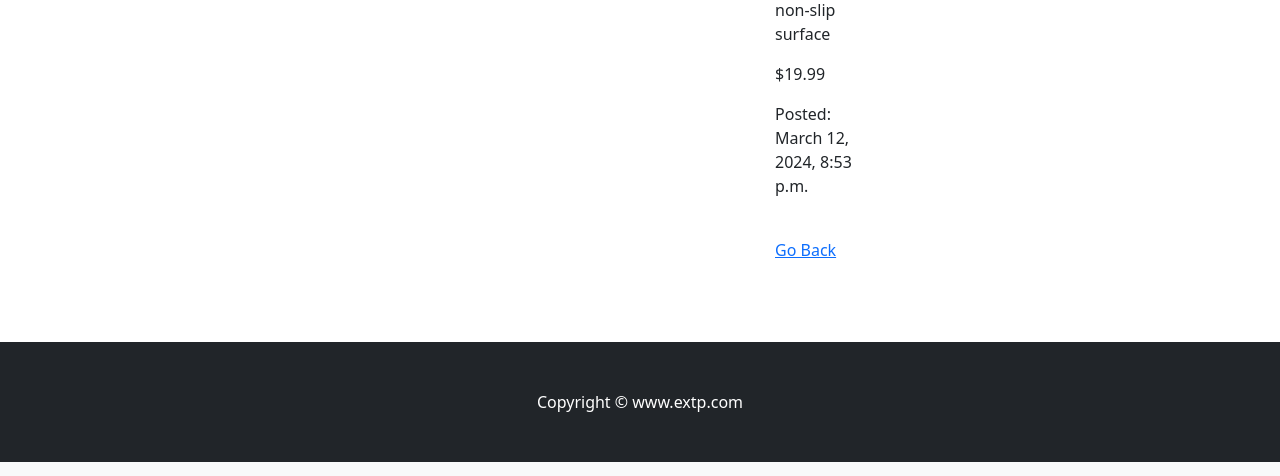
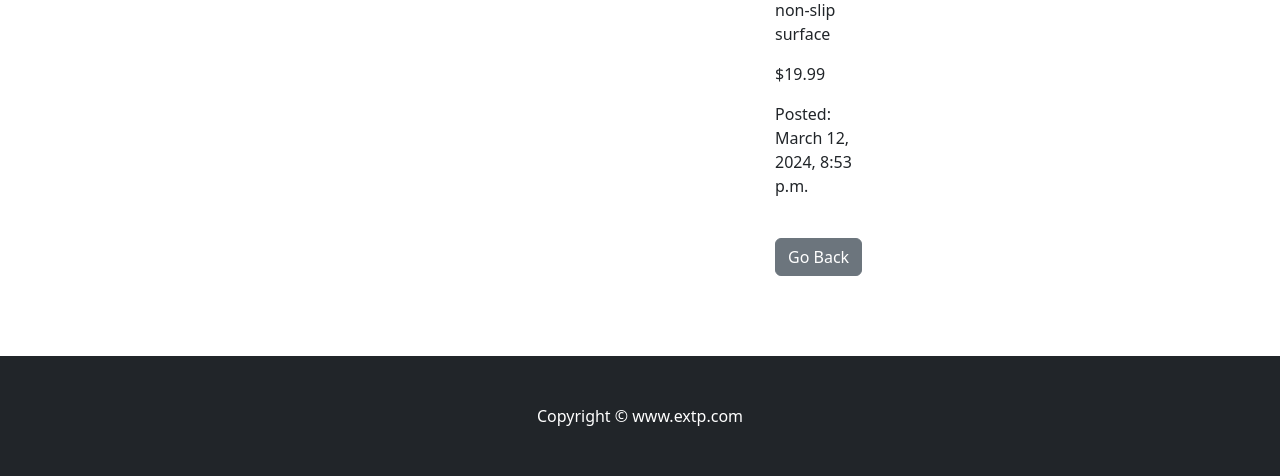
Before and after one commit to mkskh/Django_Ecommerce_Website, a Django app: page /product_detail/5/ in a window 1280 px wide. Shown: the part 983-1459 px from the top of the page. Run offline with Django 5.2, Linux system fonts and the light colour scheme; data comes from the database, SQL or seed files in the repository; some libraries are stand-ins or nearby versions.

Commit message:
improvement

```diff
--- a/templates/ecommerce/product_detail.html
+++ b/templates/ecommerce/product_detail.html
@@ -25,7 +25,7 @@
         <p>${{ product.price }}</p>
         <p>Posted: {{ product.created_at }}</p>
         <br>
-        <a href="{% url 'ecommerce:home' %}">Go Back</a>
+        <a href="{% url 'ecommerce:home' %}"><button class="btn btn-secondary" >Go Back</button></a>
     </div>
 </div>
 
```
